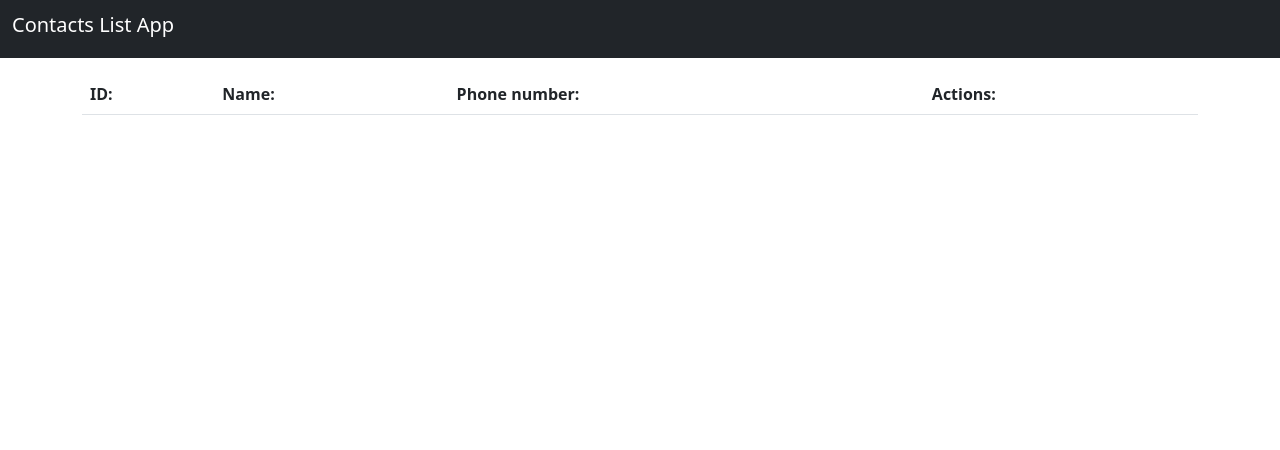
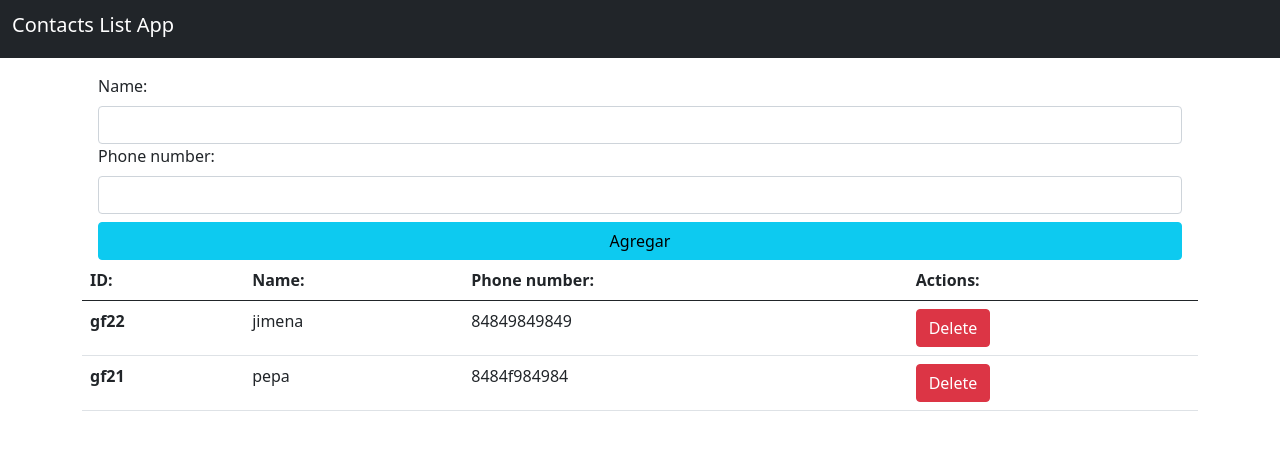
Before and after one commit to ArobyR/contacts-list, a React (Create React App) app: page / in a window 1280 px wide. Shown: the top 450 px of the page. Built offline with nearby package versions, Linux system fonts and the light colour scheme.

Commit message:
Update component
Update components and create reducer

```diff
--- a/src/components/Contacts.jsx
+++ b/src/components/Contacts.jsx
@@ -1,10 +1,28 @@
-import React from "react";
+import React, { useReducer } from "react";
+import { ContactsReducer } from "../reducers/ContactsReducers";
+import FormularioAdd from "./FormularioAdd";
 import TableContacts from "./TableContacts";
 
 const Contacts = () => {
+  const contacts = [
+    {
+      id: "gf22",
+      user: "jimena",
+      phone_number: "84849849849",
+    },
+    {
+      id: "gf21",
+      user: "pepa",
+      phone_number: "8484f984984",
+    },
+  ];
+  const [state, dispatch] = useReducer(ContactsReducer, contacts);
+  console.log(state);
+
   return (
     <div className="container mt-3">
-      <TableContacts />
+      <FormularioAdd estado={state} dispatch={dispatch} />
+      <TableContacts contacts={state} />
     </div>
   );
 };
--- /dev/null
+++ b/src/components/FormularioAdd.jsx
@@ -0,0 +1,36 @@
+import React from "react";
+
+const FormularioAdd = ({ estado, dispatch }) => {
+  const actionAdd = {
+    type: "add",
+    payload: {
+      id: "12345",
+      user: "hola mundo",
+      phone_number: "222222"
+    }
+  };
+
+  const handleAdd = () => {
+      dispatch(actionAdd);
+      console.log(estado)
+  };
+
+  return (
+    <div className="container">
+      <label className="mx-1 d-grid gap-2">
+        Name: <input type="text" className="form-control" autoComplete="off" />
+      </label>
+      <label className="mx-1 d-grid gap-2">
+        Phone number:{" "}
+        <input type="text" className="form-control" autoComplete="off" />
+      </label>
+      <div className="mx-1 d-grid gap-2">
+        <button onClick={handleAdd} className="btn btn-info mt-2">
+          Agregar
+        </button>
+      </div>
+    </div>
+  );
+};
+
+export default FormularioAdd;
--- a/src/components/TableContacts.jsx
+++ b/src/components/TableContacts.jsx
@@ -1,6 +1,6 @@
-import React from 'react'
+import React from "react";
 
-const TableContacts = ({contacts}) => {
+const TableContacts = ({ contacts }) => {
   return (
     <table className="table">
       <thead>
@@ -10,10 +10,21 @@ const TableContacts = ({contacts}) => {
           <th>Phone number:</th>
           <th>Actions:</th>
         </tr>
+      </thead>
+      <tbody>
+        {contacts.map((conctact) => (
+          <tr key={conctact.id}>
+            <th>{conctact.id}</th>
+            <td>{conctact.user}</td>
+            <td>{conctact.phone_number}</td>
+            <td>
+              <button className="btn btn-danger">Delete</button>
+            </td>
+          </tr>
+        ))}
+      </tbody>
+    </table>
+  );
+};
 
-            </thead>
-        </table>
-    )
-}
-
-export default TableContacts
+export default TableContacts;
--- /dev/null
+++ b/src/reducers/ContactsReducers.js
@@ -0,0 +1,9 @@
+export const ContactsReducer = (state, action) => {
+    switch (action.type) {
+        case "add":
+            return [...state, action.payload]
+
+        default:
+            return state;
+    }
+}
```
Lines whose indentation alone changed are shown as unchanged.
